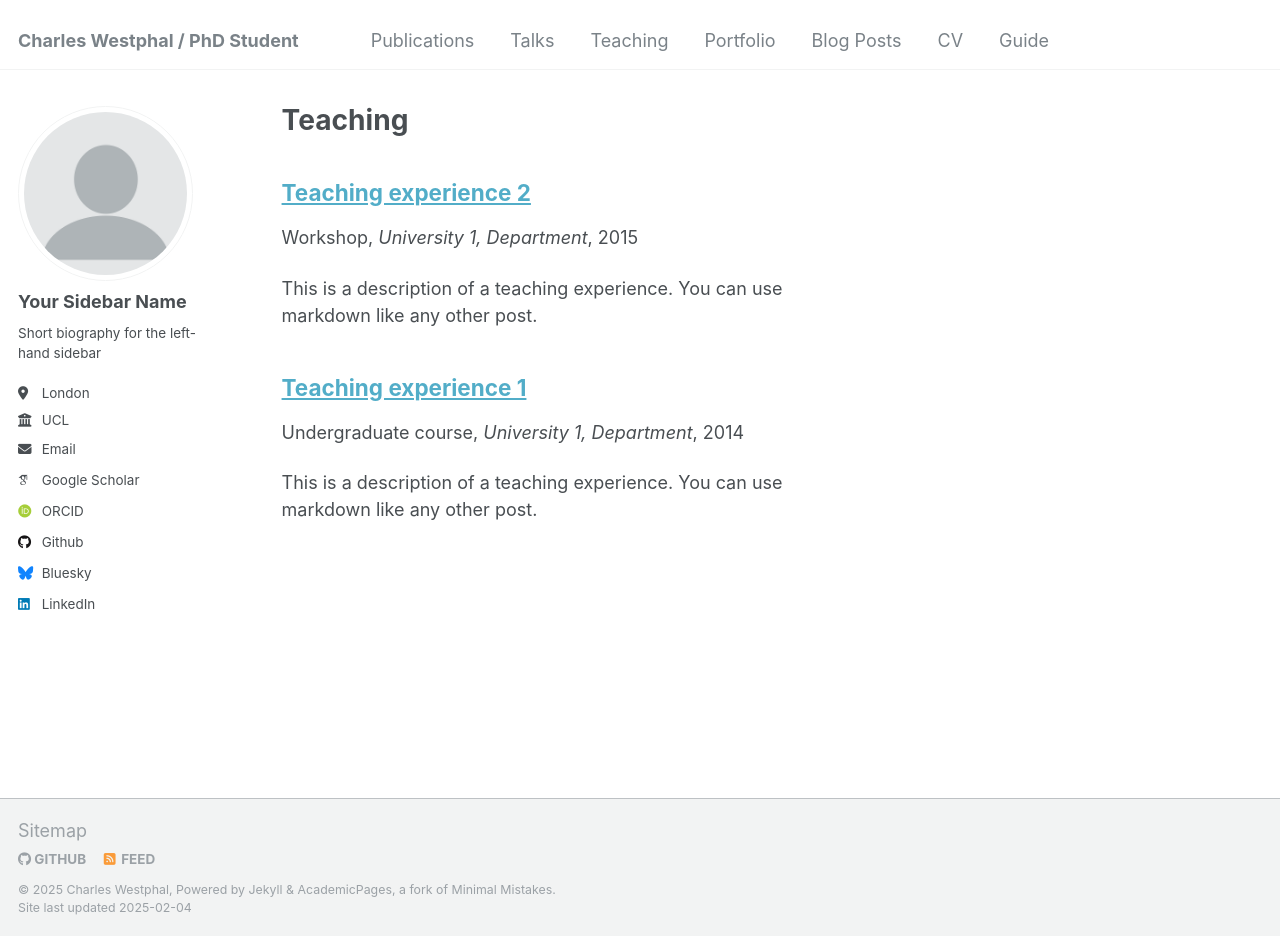
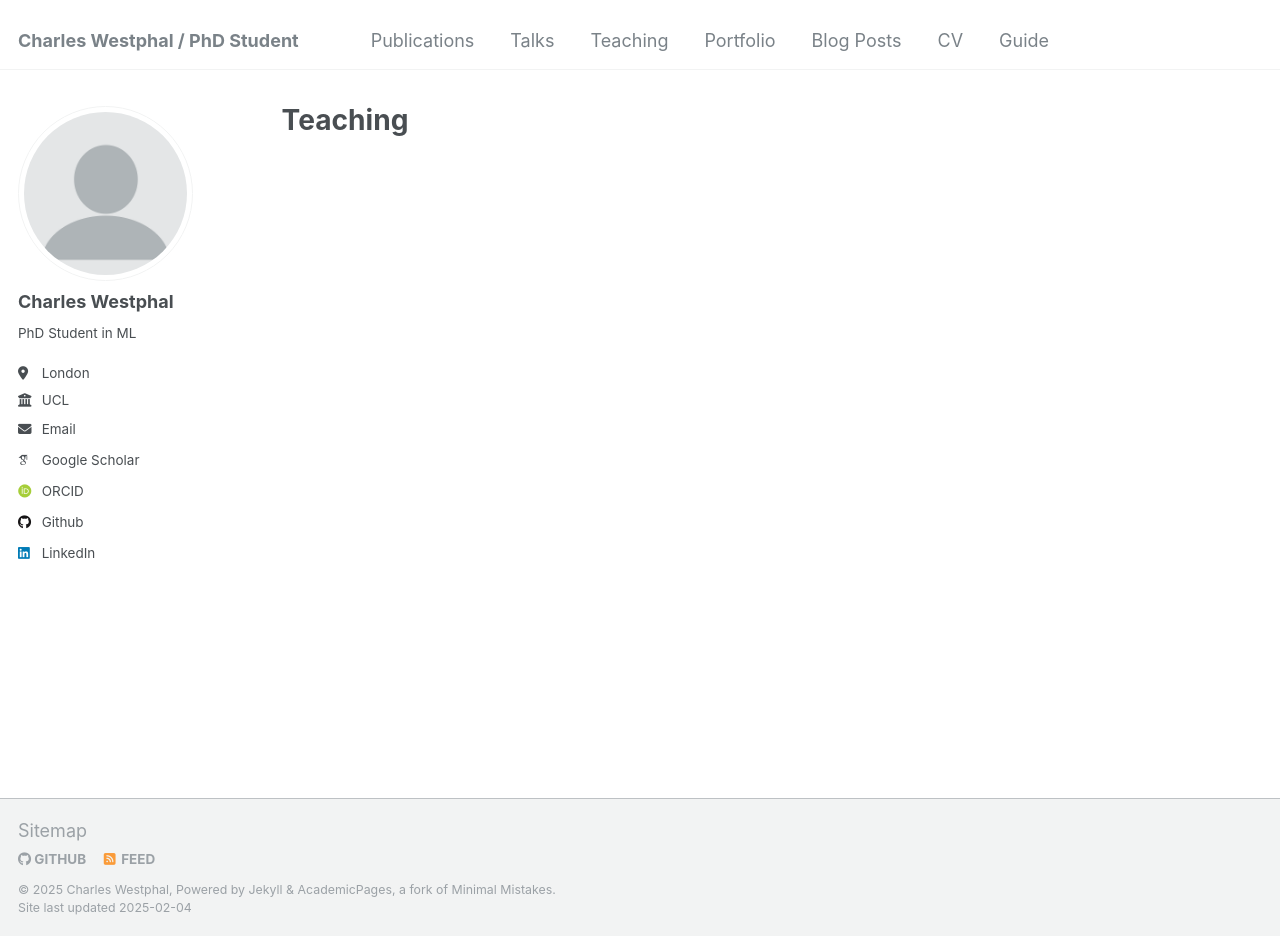
Before and after one commit to c-s-westphal/c-s-westphal.github.io, a Jekyll site: the page built from _pages/teaching.html, in a window 1280 px wide and 936 px high. Built offline with Jekyll 4.4.1, drawn with Linux system fonts in a browser that asks for light colours; some web fonts are replaced.

Commit message:
Update _config.yml

```diff
--- a/_config.yml
+++ b/_config.yml
@@ -22,9 +22,9 @@ repository               : "academicpages/academicpages.github.io"
 author:
   # Biographic information
   avatar           : "profile.png"
-  name             : "Your Sidebar Name"
+  name             : "Charles Westphal"
   pronouns         : # example: "he/him"
-  bio              : "Short biography for the left-hand sidebar"
+  bio              : "PhD Student in ML"
   location         : "London"
   employer         : "UCL"
   uri              : # URL
@@ -49,7 +49,7 @@ author:
   stackoverflow    : # User number or user number and name (i.e., use "1" or "1/jeff-atwood")
 
   # Social media
-  bluesky          : "bsky.app" # Replace this with you Bluesky username
+  bluesky          : #"bsky.app" # Replace this with you Bluesky username
   facebook         : # Username
   flickr           : # Username
   foursquare       : # Username
@@ -210,19 +210,12 @@ kramdown:
 
 # These settings control the types of collections used by the template
 collections:
-  teaching:
-    output: true
-    permalink: /:collection/:path/
   publications:
-    output: true
-    permalink: /:collection/:path/
-  portfolio:
     output: true
     permalink: /:collection/:path/
   talks:
     output: true
     permalink: /:collection/:path/
-
 
 # These settings control how pages and collections are included in the site
 defaults:
@@ -244,15 +237,6 @@ defaults:
     values:
       layout: single
       author_profile: true
-  # _teaching
-  - scope:
-      path: ""
-      type: teaching
-    values:
-      layout: single
-      author_profile: true
-      share: true
-      comments: true
   # _publications
   - scope:
       path: ""
@@ -262,15 +246,6 @@ defaults:
       author_profile: true
       share: true
       comments: true
-  # _portfolio
-  - scope:
-      path: ""
-      type: portfolio
-    values:
-      layout: single
-      author_profile: true
-      share: true
-      comment: true
   # _talks
   - scope:
       path: ""
@@ -279,6 +254,7 @@ defaults:
       layout: talk
       author_profile: true
       share: true
+
 
 
 # Sass/SCSS
```
